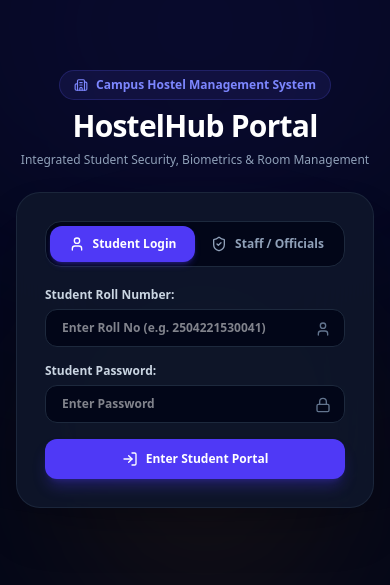
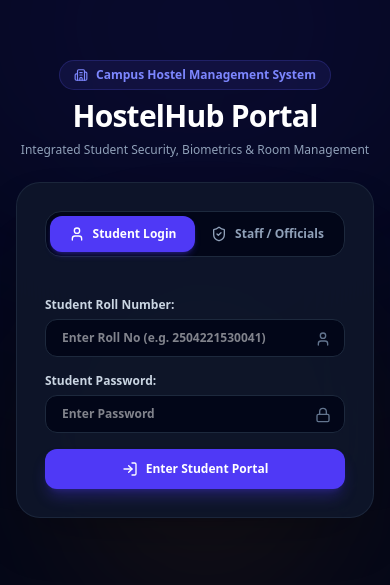
Before and after one commit to rajputayushsingh103-dotcom/hostel-management, a React (Vite) app: page / in a window 390 px wide. Shown: the part 185-770 px from the top of the page. Built offline with nearby package versions, Linux system fonts and the light colour scheme; no server answers; the database is empty.

Commit message:
Update mobile UI

```diff
--- a/src/components/LoginPage.tsx
+++ b/src/components/LoginPage.tsx
@@ -160,7 +160,8 @@ export const LoginPage: React.FC<LoginPageProps> = ({ onLogin }) => {
 
         {/* Student Login Form */}
         {activeTab === 'student' && (
-          <form onSubmit={handleStudentLogin} className="space-y-4">
+          <form onSubmit={handleStudentLogin} className="space-y-4"
+           style={{ marginTop: '40px' }}>
             <div>
               <label className="block text-xs font-bold text-slate-300 mb-1.5">Student Roll Number:</label>
               <div className="relative">
```
